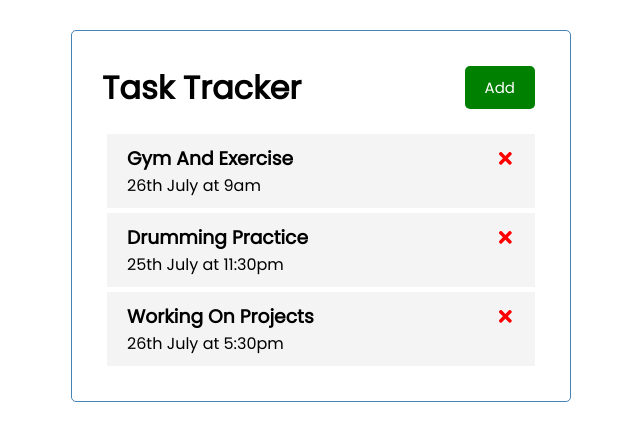
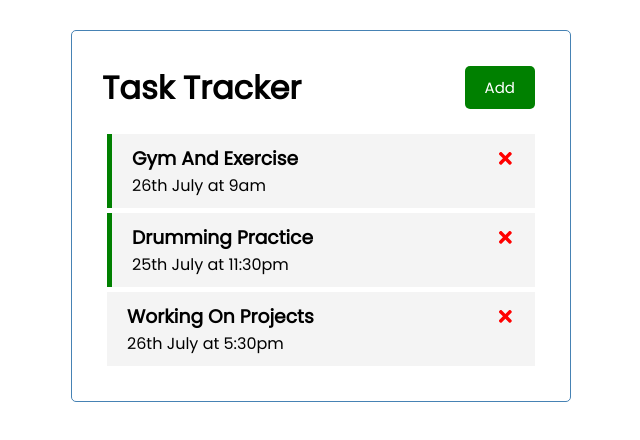
Before and after one commit to hrithik20007/Task-Tracker-React, a React (Create React App) app: page / in a window 1280 px wide. Shown: the top 440 px of the page, without its empty margins (319-959 px from the left). Built offline with nearby package versions, Linux system fonts and the light colour scheme.

Commit message:
Reminder green padding added

```diff
--- a/src/App.js
+++ b/src/App.js
@@ -24,16 +24,26 @@ function App() {
     }
 ])
 
+//Issue
 //For deleting tasks
-const deleteTask = (id) =>{
-  setTasks(tasks.filter((task) => task.id!==id))
+const deleteTask = (e) =>{
+  setTasks(tasks.filter((task) => task.id!==e))
+}
+
+//Issue
+//For toggling reminder green left-padding
+const toggleRem = (e) =>{
+  setTasks(tasks.map((task) =>
+    (task.id === e)?
+    {...task, reminder:!task.reminder} : task
+    ))
 }
 
   return (
     <div className="container">
       <Header title="Task Tracker"/>
       {tasks.length>0?(
-          <Tasks tasks={tasks} deleteTask={deleteTask}/>
+          <Tasks tasks={tasks} deleteTask={deleteTask} toggleRem={toggleRem}/>
       ):(
         <h3>No Tasks</h3>
       )}
--- a/src/components/Task.js
+++ b/src/components/Task.js
@@ -1,11 +1,15 @@
 import { FaTimes } from 'react-icons/fa'
 
-const Task = ({task , deleteTask}) => {
+//Issue
+const Task = ({task , deleteTask, toggleRem}) => {
   return (
-    <div className='task'>
+    <div
+    className={`task ${task.reminder?'reminder':''}`}
+    onDoubleClick={() => toggleRem(task.id)}>
         <h3>
             {task.text} <FaTimes style={{ color:'red',
-            cursor:'pointer'}} onClick={() => deleteTask(task.id)}/>
+            cursor:'pointer'}}
+            onClick={() => deleteTask(task.id)}/>
         </h3>
         <p>{task.day}</p>
     </div>
--- a/src/components/Tasks.js
+++ b/src/components/Tasks.js
@@ -1,10 +1,10 @@
 import Task from './Task'
 
-const Tasks = ({tasks , deleteTask}) => {
+const Tasks = ({tasks , deleteTask, toggleRem}) => {
   return (
     <>
         {tasks.map((task) => (
-            <Task key={task.id} task={task} deleteTask={deleteTask}/>
+            <Task key={task.id} task={task} deleteTask={deleteTask} toggleRem={toggleRem}/>
         ))}
     </>
   )
```
